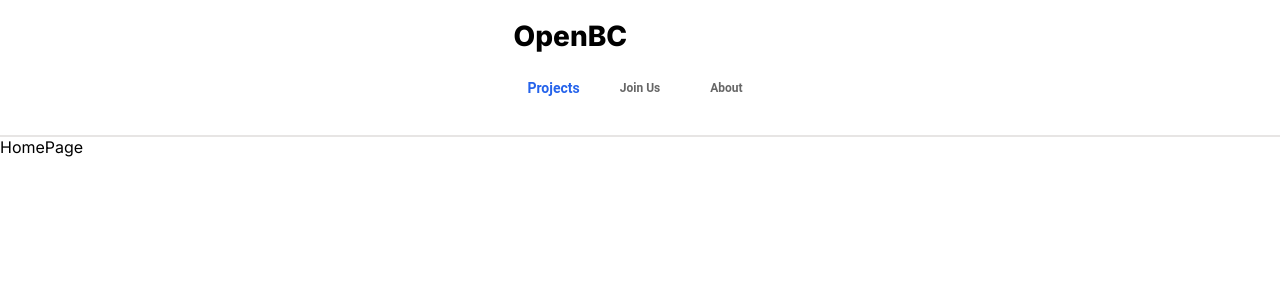
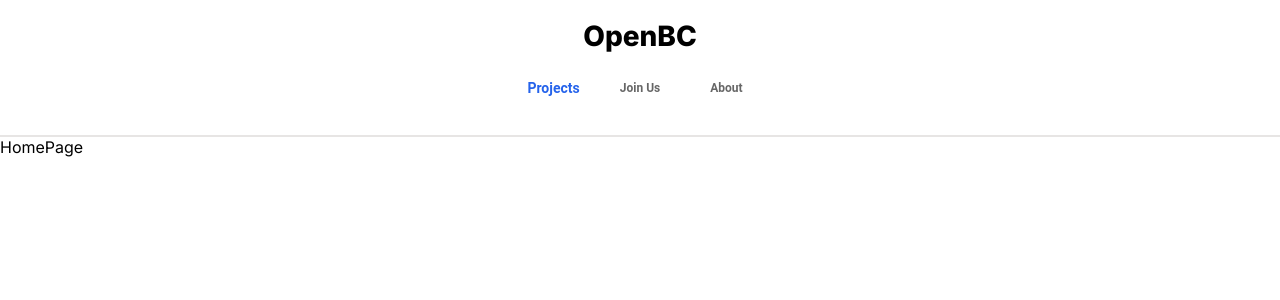
Before and after one commit to OpenBCca/openbc-web, a Next.js app: page / in a window 1280 px wide. Shown: the top 300 px of the page. Built offline with nearby package versions, Linux system fonts and the light colour scheme.

Commit message:
code refrator and openbc middle

```diff
--- a/src/components/Header/Header.tsx
+++ b/src/components/Header/Header.tsx
@@ -20,7 +20,14 @@ function Header({}: Props) {
         borderColor: '#e7e5e4',
       }}
     >
-      <Box sx={{ display: 'flex', flexDirection: 'column', rowGap: '0.4rem' }}>
+      <Box
+        sx={{
+          display: 'flex',
+          flexDirection: 'column',
+          rowGap: '0.4rem',
+          alignItems: 'center',
+        }}
+      >
         <Box
           sx={{
             fontSize: 28,
@@ -33,8 +40,8 @@ function Header({}: Props) {
         <BottomNavigation
           showLabels
           value={value}
-          onChange={(event, newValue) => {
-            if (typeof newValue === 'number') setValue(newValue)
+          onChange={(event, newValue: number) => {
+            setValue(newValue)
           }}
           sx={{
             display: 'flex',
```
